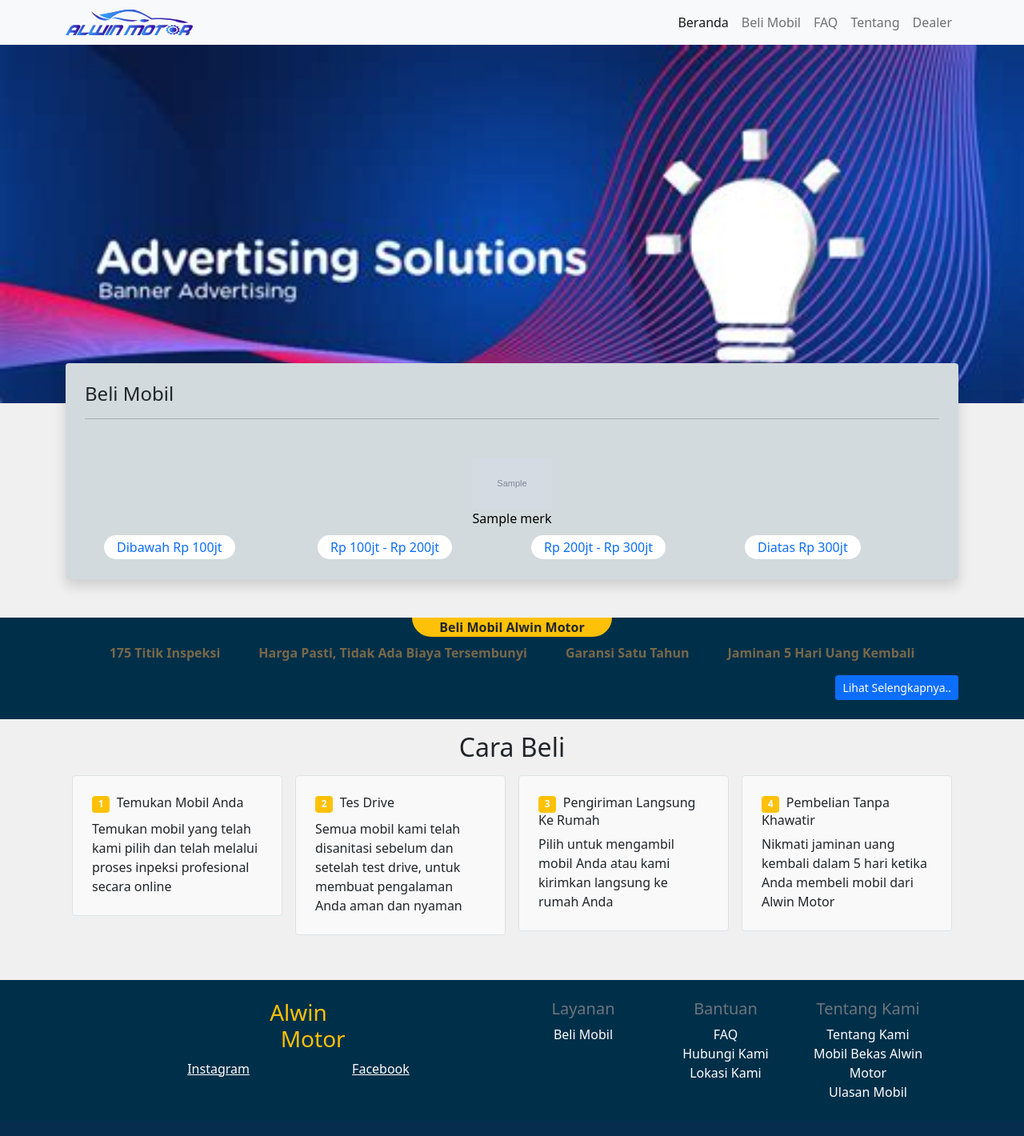
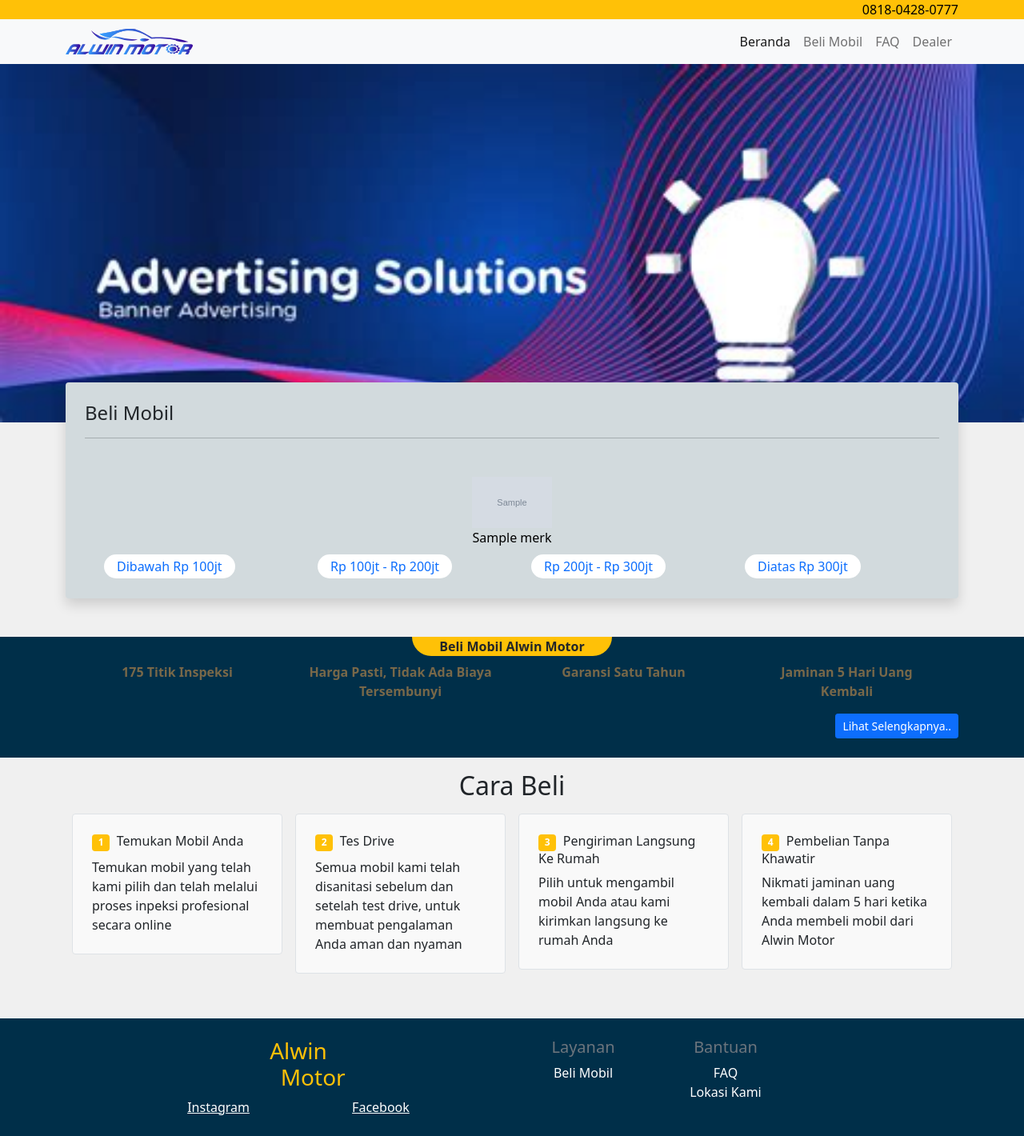
Before and after one commit to strbagus/jualmobil, a PHP site: page / in a window 1280 px wide. Shown: the whole page at 80% size. Before the commit the page ends 1371 px from the top, so only its background shows below. Run offline with PHP 8.4, Linux system fonts and the light colour scheme; tables that the repository leaves empty or names only in its code hold one stand-in row (values such as "Sample post"); grey boxes marked "Sample" are stand-in pictures.

Commit message:
update tampilan, fix responsive

```diff
--- a/component/footer.php
+++ b/component/footer.php
@@ -15,15 +15,9 @@
                 </div>
                 <div class="col-md-4 d-flex flex-column text-center">
                     <h5 class="text-secondary">Bantuan</h5>
-                    <a href="etalase.php" class="text-white text-decoration-none">FAQ</a>
-                    <a href="#" class="text-white text-decoration-none">Hubungi Kami</a>
+                    <a href="fag.php" class="text-white text-decoration-none">FAQ</a>
+                    <!-- <a href="#" class="text-white text-decoration-none">Hubungi Kami</a> -->
                     <a href="https://goo.gl/maps/nDqnjcCiMHdL69qBA" class="text-white text-decoration-none">Lokasi Kami</a>
-                </div>
-                <div class="col-md-4 d-flex flex-column text-center">
-                    <h5 class="text-secondary">Tentang Kami</h5>
-                    <a href="tentang.php" class="text-white text-decoration-none">Tentang Kami</a>
-                    <a href="product.php" class="text-white text-decoration-none">Mobil Bekas Alwin Motor</a>
-                    <a href="#" class="text-white text-decoration-none">Ulasan Mobil</a>
                 </div>
             </div>
         </div>
--- a/component/navbar.php
+++ b/component/navbar.php
@@ -1,3 +1,8 @@
+<div class="bg-warning">
+  <div class="container d-flex justify-content-end" >
+    <a class="text-decoration-none text-black" href="https://wa.me/+6281804280777" target="blank">0818-0428-0777</a>
+  </div>
+</div>
 <nav class="navbar navbar-expand-lg navbar-light bg-light">
   <div class="container">
     <img src="../assets/images/logo.svg" alt="Logo Alwin Motor" style="height: 32px;">
@@ -14,10 +19,7 @@
               <a class="nav-link <?php if($pages == "etalase"){ echo "active"; }   ?>" href="etalase.php">Beli Mobil</a>
             </li>
             <li class="nav-item">
-              <a class="nav-link <?php if($pages == "faq"){ echo "active"; }   ?>" href="#faq.php">FAQ</a>
-            </li>
-            <li class="nav-item">
-              <a class="nav-link <?php if($pages == "tentang"){ echo "active"; }   ?>" href="#tentang.php">Tentang</a>
+              <a class="nav-link <?php if($pages == "faq"){ echo "active"; }   ?>" href="faq.php">FAQ</a>
             </li>
             <li class="nav-item">
               <a class="nav-link <?php if($pages == "dealer"){ echo "active"; }   ?>" href="#dealer.php">Dealer</a>
--- a/index.php
+++ b/index.php
@@ -67,6 +67,7 @@
             }
             ?>
         </div>
+        <!-- TODO add filter type -->
         <?php
         include "./component/filterharga.php"
         ?>
@@ -86,13 +87,15 @@
                 ">
             Beli Mobil Alwin Motor
         </div>
-        <div class="d-flex mt-2 justify-content-center fw-bold ">
+        <div class="d-flex mt-2 fw-bold flex-wrap">
         <?php
         $mobilListSubTitle = ["175 Titik Inspeksi", "Harga Pasti, Tidak Ada Biaya Tersembunyi", "Garansi Satu Tahun", "Jaminan 5 Hari Uang Kembali"];
         for ($i=0; $i < count($mobilListSubTitle)  ; $i++) {
             ?>
-            <div class="mx-4" style="color: #786849;">
-                <?= $mobilListSubTitle[$i] ?>
+            <div class="col-md-3 px-4 text-center">
+                <div style="color: #786849;">
+                    <?= $mobilListSubTitle[$i] ?>
+                </div>
             </div>
 
             <?php
@@ -100,7 +103,7 @@
         ?>
         </div>
         <!-- CATALOG MOBIL -->
-        <div class="d-flex justify-content-center mt-3">
+        <div class="d-flex justify-content-center flex-wrap mt-3">
             <?php
             while($dmobil = $rmobil->fetch_array()){
                 ?>
--- a/mobil.php
+++ b/mobil.php
@@ -34,7 +34,8 @@
                     style="background-color: #c9c9c9">
                     Alwin Motor, Sleman, Daerah Istimewa Yogyakarta 55584
                 </div>
-                <a href="https://wa.me/+6281229895577"
+                <a href="https://wa.me/+6281804280777"
+                    target="_blank"
                     class="text-warning btn mt-2 fw-bold"
                     style="background-color: #002f49;">Cek Sekarang</a>
             </div>
```
